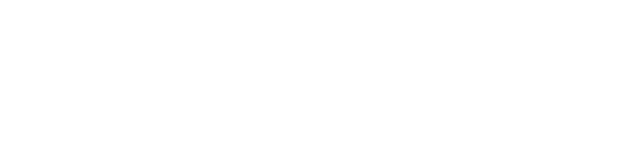
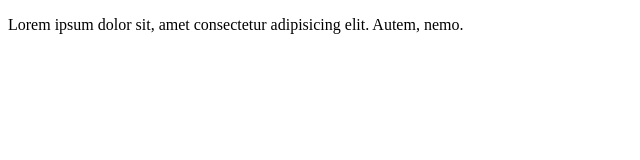
Before and after one commit to MariannaPS/marianna-sosa, a plain HTML site: page index.html in a window 1280 px wide. Shown: the whole page, without its empty margins (0-640 px from the left). Drawn offline with Linux system fonts and the light colour scheme.

Commit message:
marianna creo el parrafo

```diff
--- a/index.html
+++ b/index.html
@@ -7,6 +7,6 @@
     <title>Document</title>
 </head>
 <body>
-
+    <p>Lorem ipsum dolor sit, amet consectetur adipisicing elit. Autem, nemo.</p>
 </body>
 </html>
```
